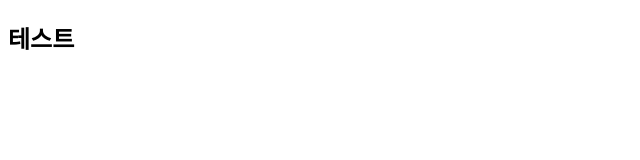
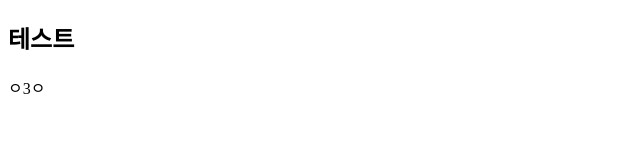
Before and after one commit to somsomdada/project1, a plain HTML site: page index.html in a window 1280 px wide. Shown: the full height of the page, 0-640 px from the left. Drawn offline with Linux system fonts and the light colour scheme.

Commit message:
Update TEST

```diff
--- a/index.html
+++ b/index.html
@@ -8,5 +8,6 @@
 </head>
 <body>
   <h2>테스트</h2>
+  <div>ㅇ3ㅇ</div>
 </body>
 </html>
```
